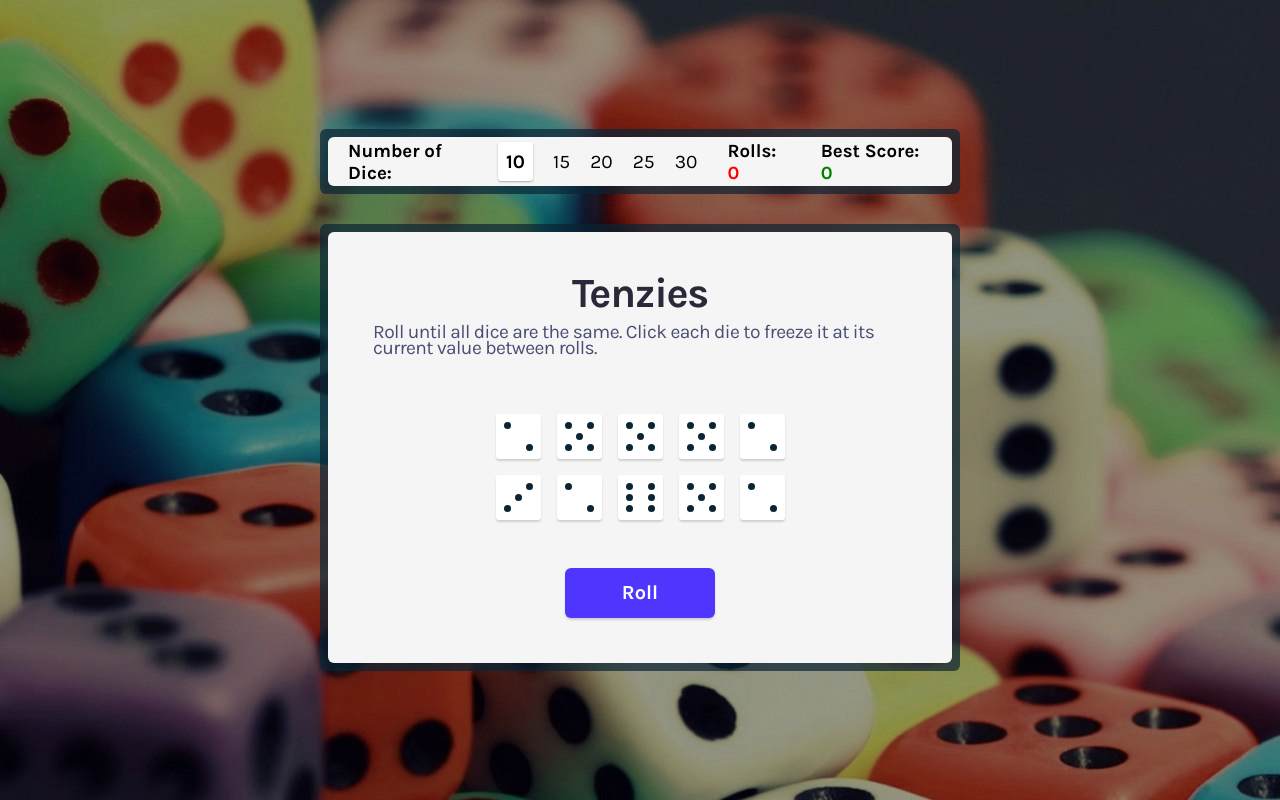
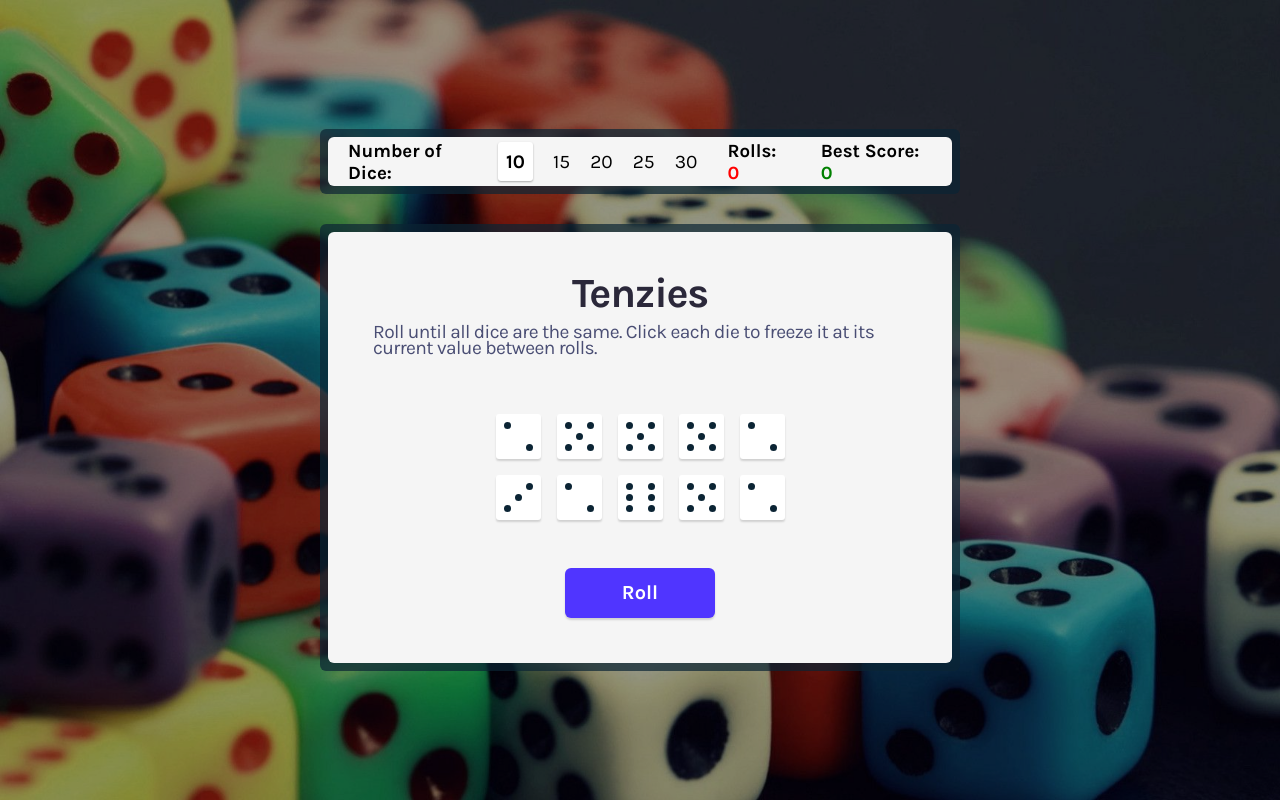
Before and after one commit to GuilhermeDaSilvaFerreira/tenzies, a React (Create React App) app: page / in a window 1280 px wide. Built offline with nearby package versions, Linux system fonts and the light colour scheme.

Commit message:
Cursor correction when die is held

```diff
--- a/src/index.css
+++ b/src/index.css
@@ -12,4 +12,5 @@ body {
   justify-content: center;
 
   background: url('./images/dice-background-colored.jpg') no-repeat;
+  background-size: cover;
 }
--- a/src/styles/Die.css
+++ b/src/styles/Die.css
@@ -27,7 +27,6 @@
 
 .die.held {
     background-color: #59E391;
-    cursor: default;
 }
 
 .dot {
```
